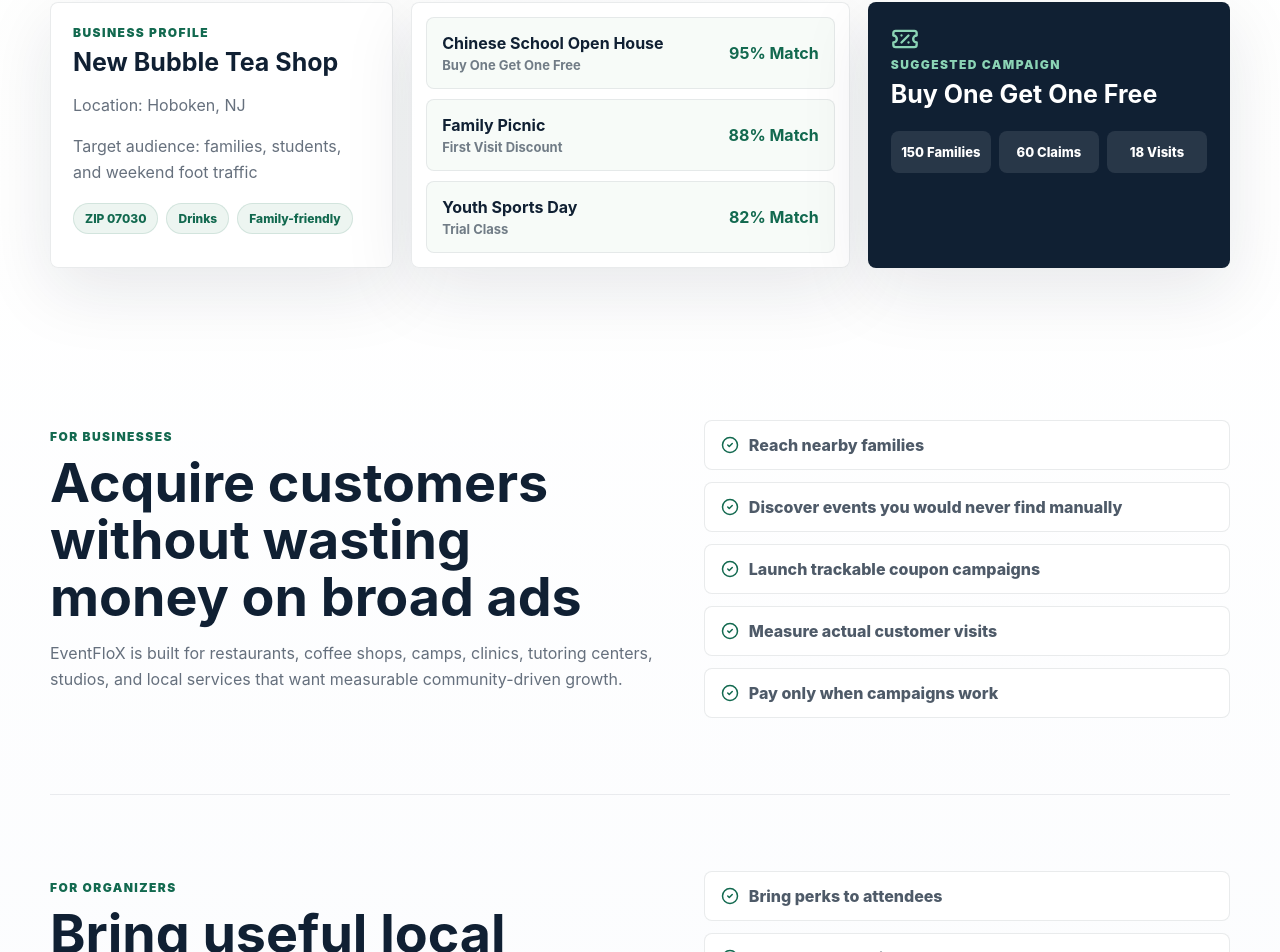
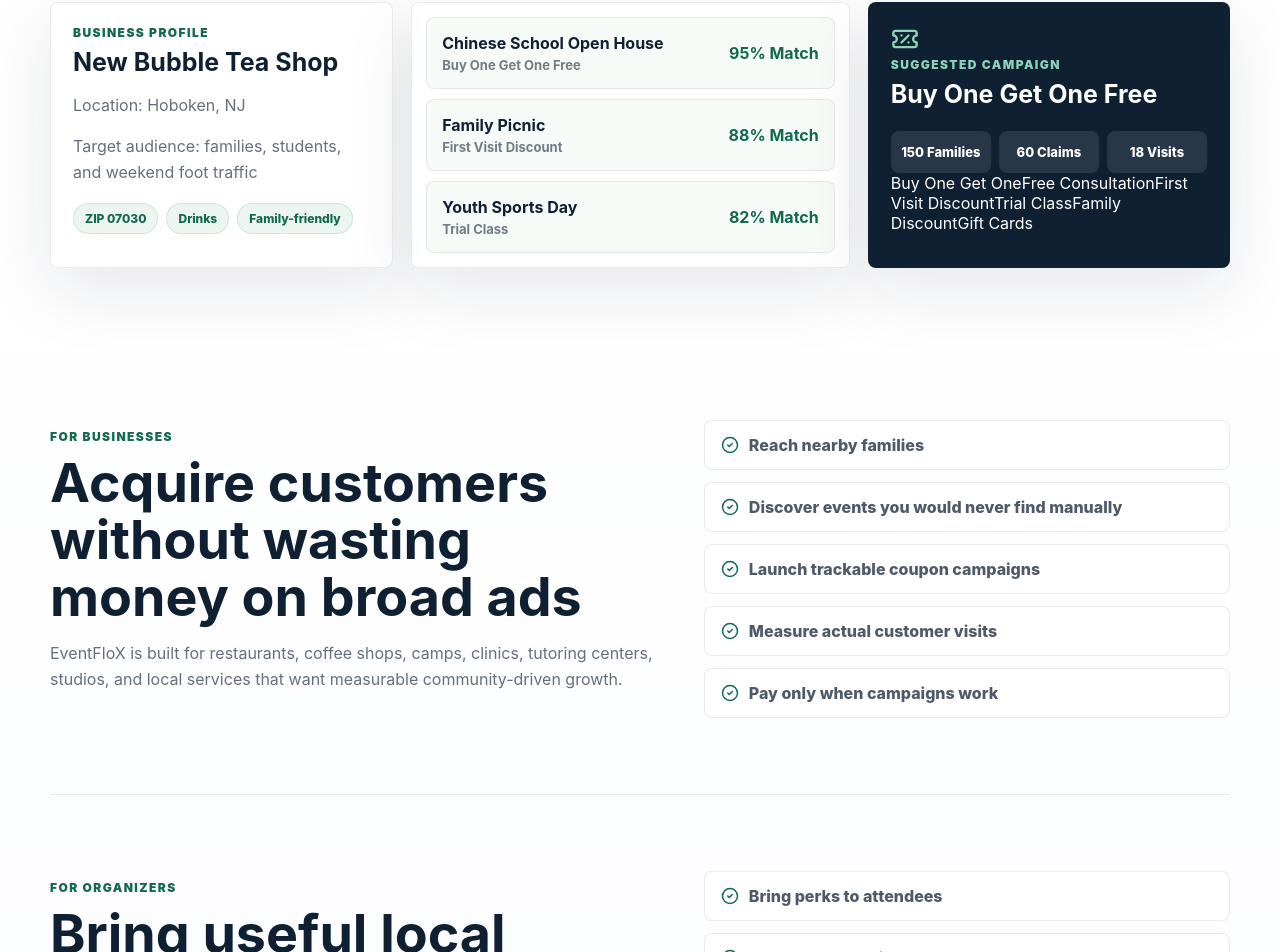
Before and after one commit to alexdhljl/sponsorlocal-mvp, a Next.js app: page / in a window 1280 px wide. Shown: the part 1790-2742 px from the top of the page. Built offline with nearby package versions, Linux system fonts and the light colour scheme.

Commit message:
Show coupon campaign options on homepage

```diff
--- a/app/page.tsx
+++ b/app/page.tsx
@@ -146,6 +146,7 @@
             <span className="eyebrow">Suggested campaign</span>
             <h3>Buy One Get One Free</h3>
             <div className="forecast"><span>150 Families</span><span>60 Claims</span><span>18 Visits</span></div>
+            <div className="couponTags">{couponIdeas.map((idea) => <span key={idea}>{idea}</span>)}</div>
           </div>
         </div>
       </section>
```
